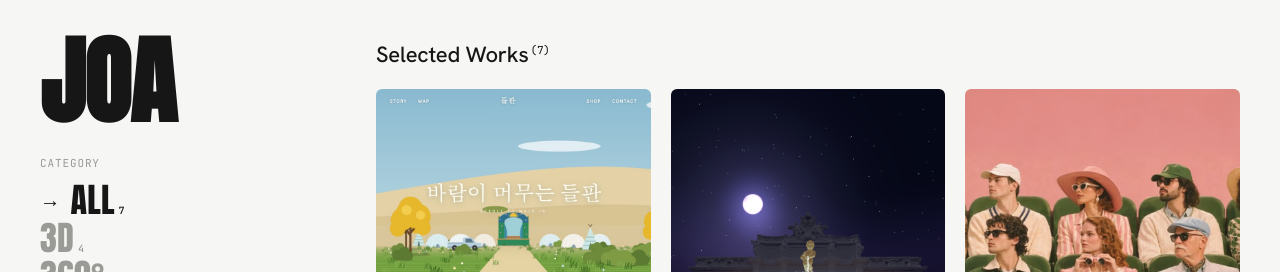
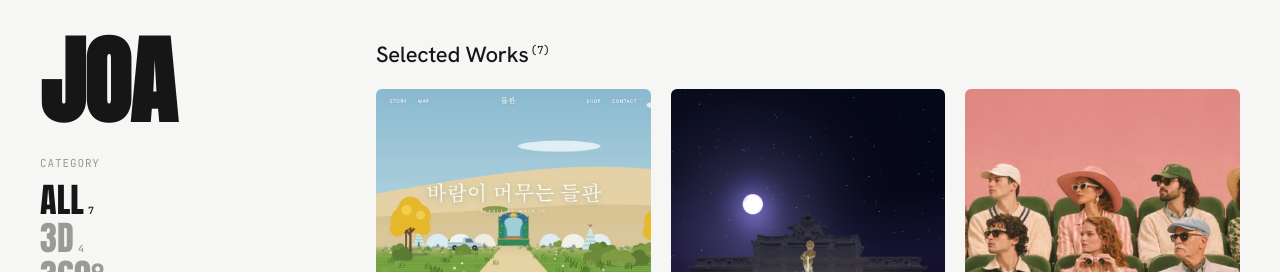
Before and after one commit to shinggong/OARO, a plain HTML site: page index.html in a window 1280 px wide. Shown: the top 272 px of the page. Drawn offline with Linux system fonts and the light colour scheme; a web font is replaced by a local one.

Commit message:
카테고리 선택 화살표 제거
Co-Authored-By: Claude Opus 5.5 <noreply@anthropic.com>

```diff
--- a/index.html
+++ b/index.html
@@ -51,7 +51,6 @@ button { font: inherit; color: inherit; background: none; border: 0; padding: 0;
 @media (min-width: 900px) {
   .cat { font-family: var(--display); font-size: 34px; text-transform: uppercase; line-height: 1.05; padding: 0; border: 0; border-radius: 0; letter-spacing: .005em; }
   .cat[aria-pressed="true"] { background: none; color: var(--ink); }
-  .cat[aria-pressed="true"]::before { content: "→"; font-family: var(--body); font-size: .6em; margin-right: 6px; color: var(--accent); align-self: center; }
 }
 
 /* 우측 헤더 */
```
